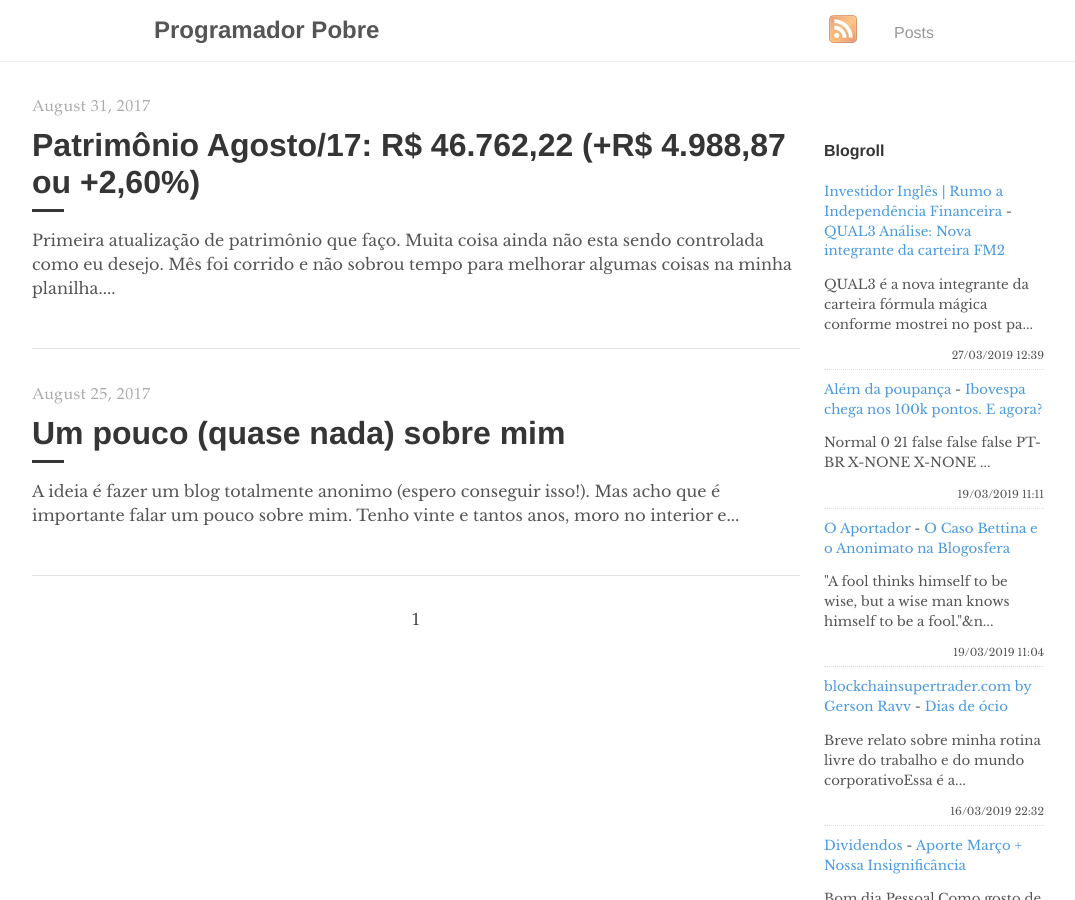
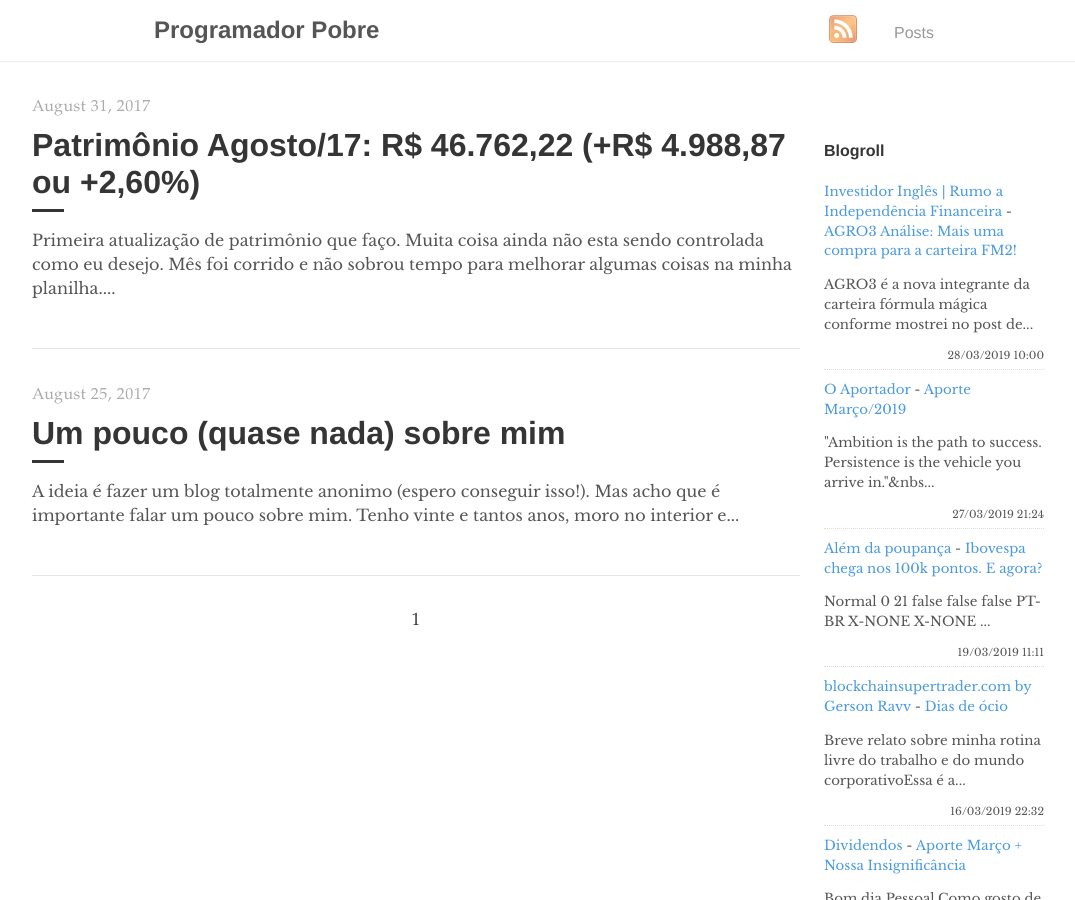
Before and after one commit to programadorpobre/programadorpobre.github.io, a Jekyll site: the page built from index.html, in a window 1280 px wide and 900 px high. Shown: the whole window, without its empty margins (96-1171 px from the left). Built offline with Jekyll 4.4.1, drawn with Linux system fonts in a browser that asks for light colours; the list of posts is cut into pages by our own code; comment, search, counter and statistics services are not loaded.

Commit message:
[ci skip] travis #600

```diff
--- a/_includes/feed-entries.html
+++ b/_includes/feed-entries.html
@@ -1,17 +1,17 @@
 <div class="feed-entry">
-    <a class="feed-entry-site-name" href="https://www.investidoringles.com/">Investidor Inglês | Rumo a Independência Financeira</a> - <a class="feed-entry-title" href="https://www.investidoringles.com/2019/03/qual3-analise.html">QUAL3 Análise: Nova integrante da carteira FM2</a>
-    <p class="feed-entry-summary">QUAL3 é a nova integrante da carteira fórmula mágica conforme mostrei no post pa...</p>
-    <time datetime="2019-03-27T12:39:00.002-03:00">27/03/2019 12:39</time>
+    <a class="feed-entry-site-name" href="https://www.investidoringles.com/">Investidor Inglês | Rumo a Independência Financeira</a> - <a class="feed-entry-title" href="https://www.investidoringles.com/2019/03/agro3-analise.html">AGRO3 Análise: Mais uma compra para a carteira FM2!</a>
+    <p class="feed-entry-summary">AGRO3 é a nova integrante da carteira fórmula mágica conforme mostrei no post de...</p>
+    <time datetime="2019-03-28T10:00:00.000-03:00">28/03/2019 10:00</time>
+</div>
+<div class="feed-entry">
+    <a class="feed-entry-site-name" href="https://oaportadorfinanceiro.blogspot.com/">O Aportador</a> - <a class="feed-entry-title" href="https://oaportadorfinanceiro.blogspot.com/2019/03/aporte-marco2019.html">Aporte Março/2019</a>
+    <p class="feed-entry-summary">"Ambition is the path to success. Persistence is the vehicle you arrive in."&nbs...</p>
+    <time datetime="2019-03-27T21:24:00.001-03:00">27/03/2019 21:24</time>
 </div>
 <div class="feed-entry">
     <a class="feed-entry-site-name" href="https://alemdapoupanca.blogspot.com/">Além da poupança</a> - <a class="feed-entry-title" href="https://alemdapoupanca.blogspot.com/2019/03/ibovespa-chega-nos-100k-pontos-e-agora.html">Ibovespa chega nos 100k pontos. E agora?</a>
     <p class="feed-entry-summary">       Normal  0      21      false  false  false    PT-BR  X-NONE  X-NONE      ...</p>
     <time datetime="2019-03-19T11:11:00.001-03:00">19/03/2019 11:11</time>
-</div>
-<div class="feed-entry">
-    <a class="feed-entry-site-name" href="https://oaportadorfinanceiro.blogspot.com/">O Aportador</a> - <a class="feed-entry-title" href="https://oaportadorfinanceiro.blogspot.com/2019/03/o-caso-bettina-e-o-anonimato-na.html">O Caso Bettina e o Anonimato na Blogosfera</a>
-    <p class="feed-entry-summary">"A fool thinks himself to be wise, but a wise man knows himself to be a fool."&n...</p>
-    <time datetime="2019-03-19T11:04:00.000-03:00">19/03/2019 11:04</time>
 </div>
 <div class="feed-entry">
     <a class="feed-entry-site-name" href="http://www.blockchainsupertrader.com/">blockchainsupertrader.com by Gerson Ravv</a> - <a class="feed-entry-title" href="http://www.blockchainsupertrader.com/2019/03/dias-de-ocio.html">Dias de ócio</a>
```
